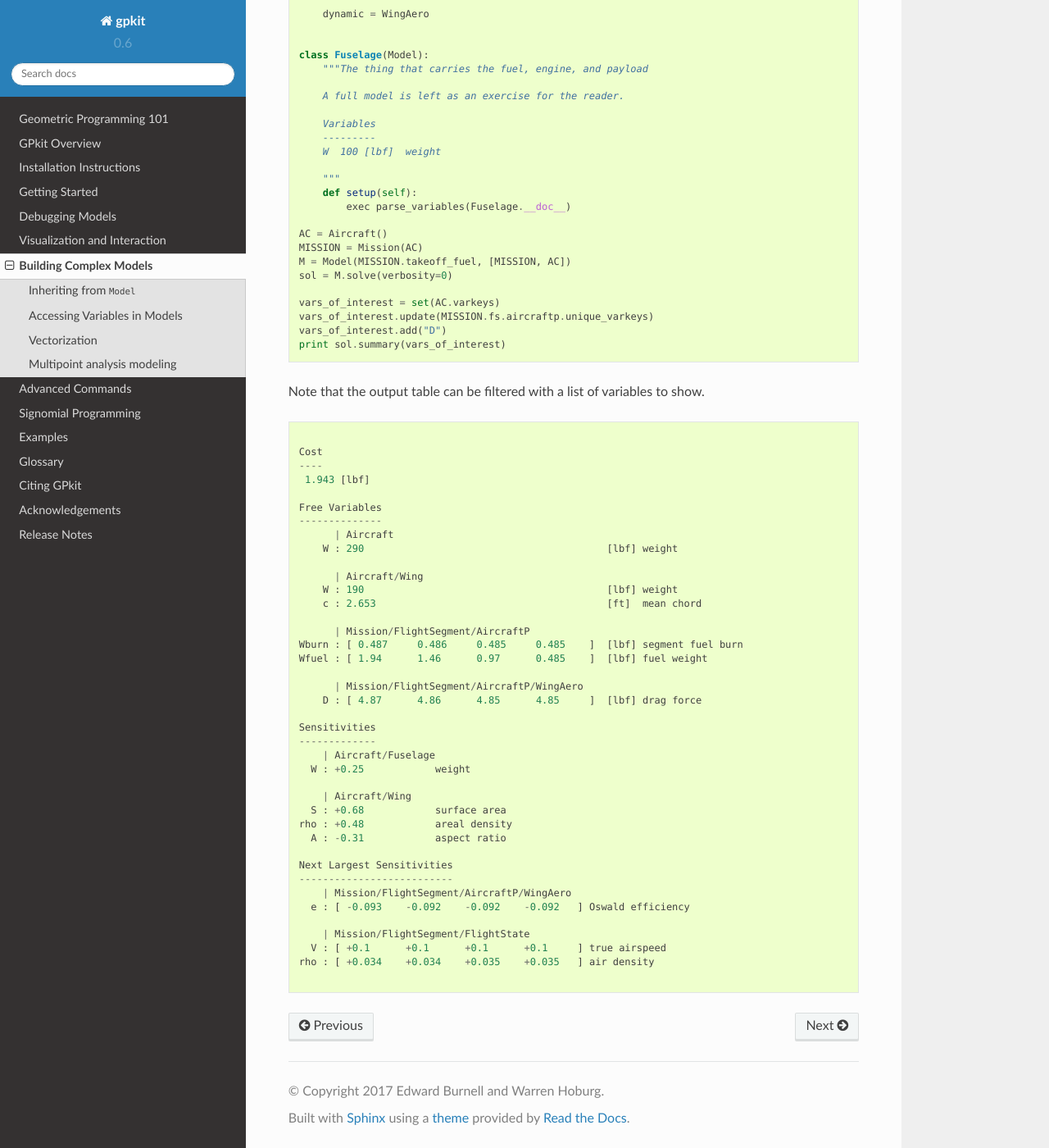
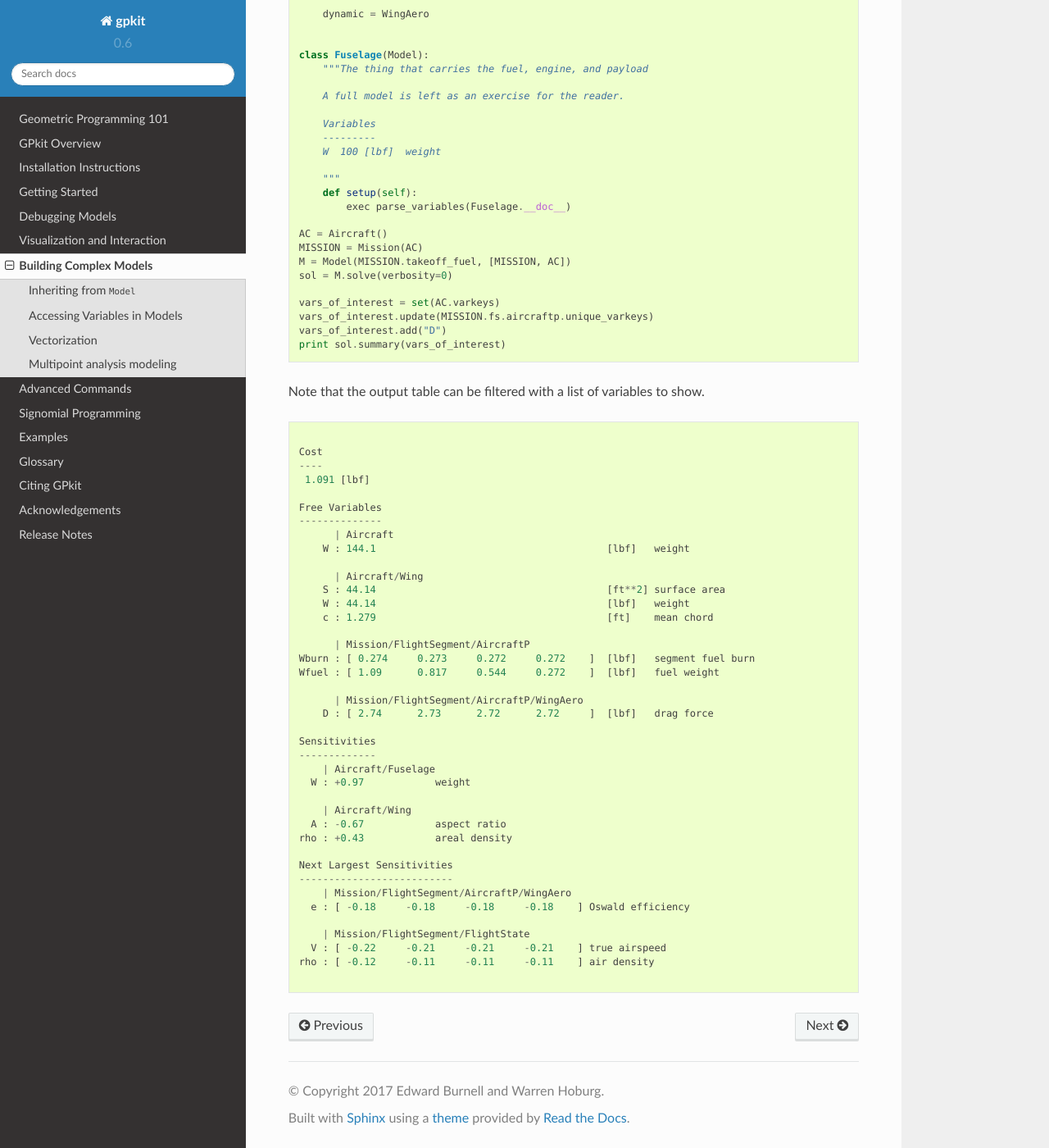
Before and after one commit to convexengineering/gpkit, a Sphinx documentation site: the page built from docs/source/modelbuilding.rst, in a window 1280 px wide and 1400 px high, scrolled down 7555 px. Shown: the whole window at 82% size. Built offline with Sphinx 7.4.7 and the Read the Docs theme 2.0.0, drawn with Linux system fonts in a browser that asks for light colours.

Commit message:
new performance_model with free S

```diff
--- a/docs/source/examples/performance_modeling_output.txt
+++ b/docs/source/examples/performance_modeling_output.txt
@@ -1,39 +1,39 @@
 
 Cost
 ----
- 1.943 [lbf]
+ 1.091 [lbf]
 
 Free Variables
 --------------
       | Aircraft
-    W : 290                                         [lbf] weight
+    W : 144.1                                       [lbf]   weight
 
       | Aircraft/Wing
-    W : 190                                         [lbf] weight
-    c : 2.653                                       [ft]  mean chord
+    S : 44.14                                       [ft**2] surface area
+    W : 44.14                                       [lbf]   weight
+    c : 1.279                                       [ft]    mean chord
 
       | Mission/FlightSegment/AircraftP
-Wburn : [ 0.487     0.486     0.485     0.485    ]  [lbf] segment fuel burn
-Wfuel : [ 1.94      1.46      0.97      0.485    ]  [lbf] fuel weight
+Wburn : [ 0.274     0.273     0.272     0.272    ]  [lbf]   segment fuel burn
+Wfuel : [ 1.09      0.817     0.544     0.272    ]  [lbf]   fuel weight
 
       | Mission/FlightSegment/AircraftP/WingAero
-    D : [ 4.87      4.86      4.85      4.85     ]  [lbf] drag force
+    D : [ 2.74      2.73      2.72      2.72     ]  [lbf]   drag force
 
 Sensitivities
 -------------
     | Aircraft/Fuselage
-  W : +0.25            weight
+  W : +0.97            weight
 
     | Aircraft/Wing
-  S : +0.68            surface area
-rho : +0.48            areal density
-  A : -0.31            aspect ratio
+  A : -0.67            aspect ratio
+rho : +0.43            areal density
 
 Next Largest Sensitivities
 --------------------------
     | Mission/FlightSegment/AircraftP/WingAero
-  e : [ -0.093    -0.092    -0.092    -0.092   ] Oswald efficiency
+  e : [ -0.18     -0.18     -0.18     -0.18    ] Oswald efficiency
 
     | Mission/FlightSegment/FlightState
-  V : [ +0.1      +0.1      +0.1      +0.1     ] true airspeed
-rho : [ +0.034    +0.034    +0.035    +0.035   ] air density
+  V : [ -0.22     -0.21     -0.21     -0.21    ] true airspeed
+rho : [ -0.12     -0.11     -0.11     -0.11    ] air density
```
